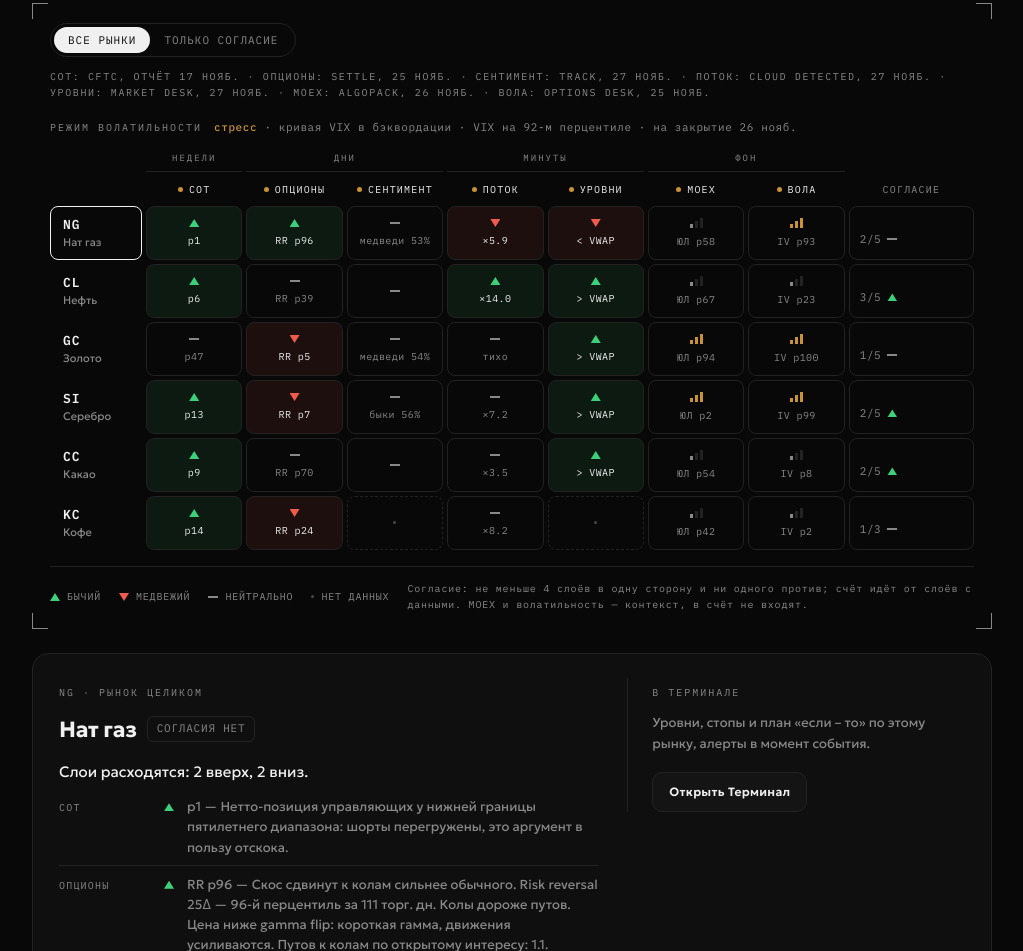
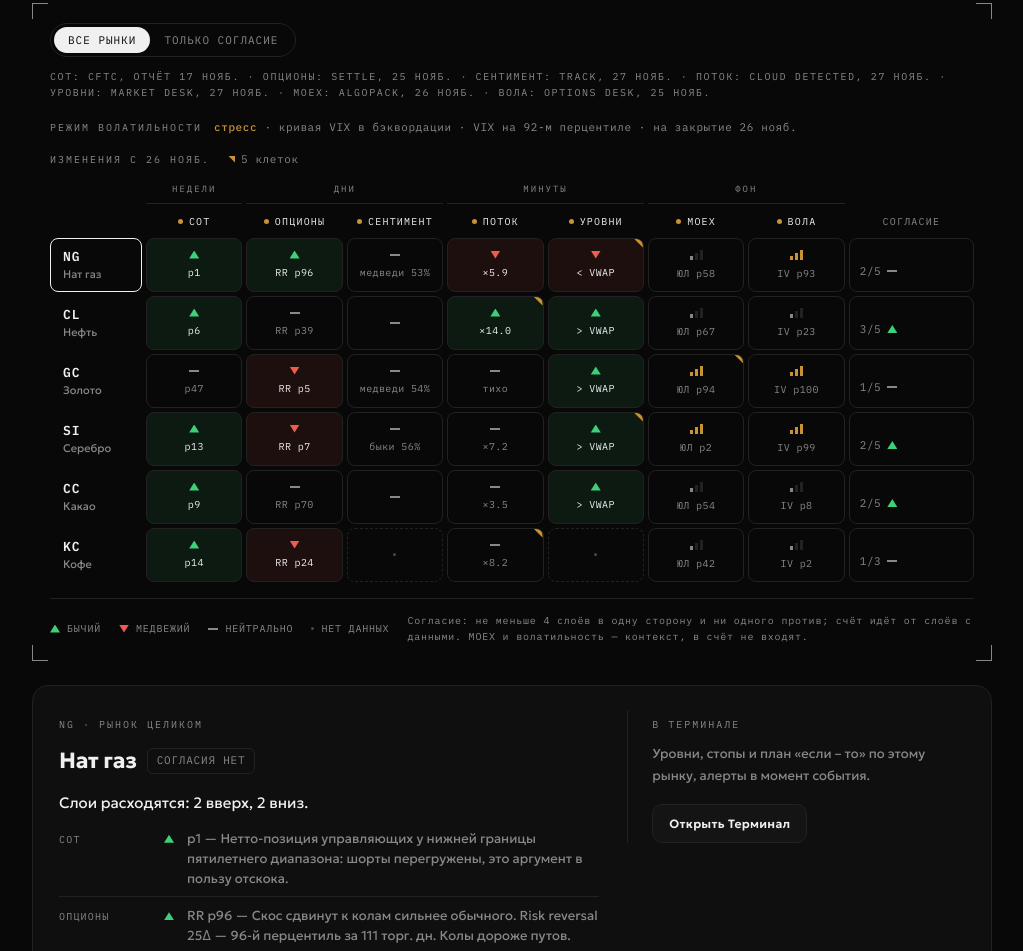
Before and after one commit to glayned/investrolog, a plain HTML site: page next/index.html in a window 1280 px wide. Shown: the part 965-1916 px from the top of the page, without its empty margins (128-1151 px from the left). Drawn offline with nearby package versions, Linux system fonts and the light colour scheme; animation ran at ten frames a second.

Commit message:
Матрица /next/: полоса «изменения с прошлого дня» и отметка изменившихся клеток
Co-Authored-By: Devin AI <158243242+devin-ai-integration[bot]@users.noreply.github.com>

```diff
--- /dev/null
+++ b/next/archive/index.json
@@ -0,0 +1,10 @@
+{
+  "schema": 1,
+  "days": [
+    "2026-11-23",
+    "2026-11-24",
+    "2026-11-25",
+    "2026-11-26",
+    "2026-11-27"
+  ]
+}
--- a/next/matrix.css
+++ b/next/matrix.css
@@ -358,6 +358,43 @@
 .cmx-regime[data-regime="caution"] b,
 .cmx-regime[data-regime="stress"] b { color: var(--signal-accent); }
 
+/* ── Changes since the previous archive day ── */
+.cmx-delta {
+    display: flex;
+    flex-wrap: wrap;
+    align-items: baseline;
+    gap: 2px 18px;
+    margin: 0 0 14px;
+    font-family: var(--font-mono);
+    font-size: 11px;
+    letter-spacing: 0.6px;
+    line-height: 1.6;
+    color: var(--text-secondary);
+}
+.cmx-delta-title { letter-spacing: 2px; text-transform: uppercase; font-size: 10px; }
+.cmx-delta b { font-weight: 500; color: var(--text-primary); }
+.cmx-delta-mark {
+    display: inline-block;
+    width: 7px;
+    height: 7px;
+    margin-right: 6px;
+    background: var(--signal-accent);
+    clip-path: polygon(0 0, 100% 0, 100% 100%);
+}
+.cmx-cell.is-changed { position: relative; }
+.cmx-cell.is-changed { overflow: hidden; }
+.cmx-cell.is-changed::after {
+    content: "";
+    position: absolute;
+    top: 0;
+    right: 0;
+    width: 9px;
+    height: 9px;
+    background: var(--signal-accent);
+    clip-path: polygon(0 0, 100% 0, 100% 100%);
+}
+.cmx-detail-was { margin-top: 8px; font-family: var(--font-mono); font-size: 11px; letter-spacing: 0.6px; color: var(--text-secondary); }
+
 /* ── Events ── */
 .cmx-events {
     display: flex;
--- a/next/matrix.js
+++ b/next/matrix.js
@@ -2,6 +2,8 @@
     'use strict';
 
     const SNAPSHOT_URL = '/next/snapshot.json';
+    const ARCHIVE_URL = '/next/archive';
+    const ARCHIVE_CUTOFF_HOUR_UTC = 22; // same as scripts/archive_matrix.py
     const FETCH_TIMEOUT_MS = 8000;
     const MIN_ALIGNED = 4;
     const MAX_EVENTS = 3;
@@ -43,6 +45,13 @@
             subscribeInvalid: 'Проверьте адрес почты.',
             unavailable: 'Снимок рынка временно недоступен. Свежие данные — в Терминале.',
             regimeTitle: 'Режим волатильности',
+            deltaTitle: date => `Изменения с ${date}`,
+            deltaCells: n => `${n} ${['клетка', 'клетки', 'клеток'][n % 10 === 1 && n % 100 !== 11 ? 0 : n % 10 >= 2 && n % 10 <= 4 && (n % 100 < 12 || n % 100 > 14) ? 1 : 2]}`,
+            deltaNone: 'без изменений',
+            deltaAligned: (id, dir) => `${id}: слои сошлись ${dir}`,
+            deltaLost: id => `${id}: согласия больше нет`,
+            was: (date, label) => `Было ${date}: ${label}`,
+            changed: 'изменилось',
             regimes: { calm: 'спокойный', neutral: 'нейтральный', caution: 'настороженный', stress: 'стресс' },
             curves: {
                 contango: 'кривая VIX в контанго', flat: 'кривая VIX плоская',
@@ -86,6 +95,13 @@
             subscribeInvalid: 'Check the email address.',
             unavailable: 'The market snapshot is temporarily unavailable. Fresh data is in the Terminal.',
             regimeTitle: 'Volatility regime',
+            deltaTitle: date => `Changes since ${date}`,
+            deltaCells: n => `${n} ${n === 1 ? 'cell' : 'cells'}`,
+            deltaNone: 'no changes',
+            deltaAligned: (id, dir) => `${id}: layers aligned ${dir}`,
+            deltaLost: id => `${id}: consensus is gone`,
+            was: (date, label) => `On ${date}: ${label}`,
+            changed: 'changed',
             regimes: { calm: 'calm', neutral: 'neutral', caution: 'cautious', stress: 'stress' },
             curves: {
                 contango: 'VIX curve in contango', flat: 'VIX curve flat',
@@ -320,9 +336,9 @@
             for (const layer of layers) {
                 const cell = instrument.cells[layer.id];
                 row.append(el('button', {
-                    class: 'cmx-btn cmx-cell', type: 'button', 'data-kind': 'cell',
+                    class: `cmx-btn cmx-cell${cell.was ? ' is-changed' : ''}`, type: 'button', 'data-kind': 'cell',
                     'data-layer': layer.id, 'data-s': cell.state,
-                    'aria-label': `${instrument.name}, ${layer.label}: ${stateLabel(cell)}${cell.metric ? `, ${cell.metric}` : ''}`
+                    'aria-label': `${instrument.name}, ${layer.label}: ${stateLabel(cell)}${cell.metric ? `, ${cell.metric}` : ''}${cell.was ? `, ${T.changed}` : ''}`
                 }, mark(cell), cell.metric && el('span', { class: 'cmx-metric', text: cell.metric })));
             }
 
@@ -417,6 +433,7 @@
                 el('span', { class: 'cmx-detail-kicker', text: [HORIZONS[layer.horizon], layer.label, origin].filter(Boolean).join(' · ') }),
                 el('h3', { class: 'cmx-detail-title' }, el('span', { text: instrument.name }), chip),
                 note && el('p', { class: 'cmx-detail-text', text: note }),
+                cell.was && el('p', { class: 'cmx-detail-was', text: T.was(reportFormat.format(snapshot.previous.date), stateLabel(cell.was)) }),
                 layer.about && el('p', { class: 'cmx-detail-about', text: layer.about })),
             closedBlock(closed || T.cellClosed, layer.url)
         ];
@@ -470,6 +487,26 @@
             el('span', { class: 'cmx-regime-title', text: T.regimeTitle }),
             el('b', { text: T.regimes[r.regime] }),
             ` · ${T.curves[r.curve]} · ${T.regimeRank(r.rank)} · ${T.regimeDate(reportFormat.format(r.reportDate))}`));
+    }
+
+    /* What moved since the last finished day of the archive: new and lost consensus first, then the number of cells */
+    function renderDelta() {
+        const p = snapshot.previous;
+        if (!p) return;
+        const gained = [], lost = [];
+        for (const instrument of snapshot.instruments) {
+            const c = instrument.consensus, before = instrument.alignedBefore;
+            if (c.aligned && before !== c.dir) gained.push(el('b', { text: T.deltaAligned(instrument.id, DIRECTION_WORDS[c.dir]) }));
+            else if (!c.aligned && before) lost.push(el('span', { text: T.deltaLost(instrument.id) }));
+        }
+        const cells = snapshot.instruments.reduce((n, i) => n + Object.values(i.cells).filter(cell => cell.was).length, 0);
+        const count = cells
+            ? el('span', null, el('i', { class: 'cmx-delta-mark', 'aria-hidden': 'true' }), T.deltaCells(cells))
+            : el('span', { text: T.deltaNone });
+        const strip = el('p', { class: 'cmx-delta' },
+            el('span', { class: 'cmx-delta-title', text: T.deltaTitle(reportFormat.format(p.date)) }));
+        strip.append(count, ...gained, ...lost);
+        grid.before(strip);
     }
 
     function renderMeta() {
@@ -542,6 +579,38 @@
         }
     }
 
+    /* The archive day closes at the cut-off: before it "the previous day" is yesterday's file, after it today's */
+    async function loadPrevious() {
+        const now = new Date();
+        const current = new Date(now.getTime() + (24 - ARCHIVE_CUTOFF_HOUR_UTC) * 3600000).toISOString().slice(0, 10);
+        const index = await fetchJson(`${ARCHIVE_URL}/index.json`);
+        const days = (Array.isArray(index && index.days) ? index.days : [])
+            .filter(day => typeof day === 'string' && /^\d{4}-\d{2}-\d{2}$/.test(day) && day < current).sort();
+        if (!days.length) return null;
+        const day = days[days.length - 1];
+        const raw = await fetchJson(`${ARCHIVE_URL}/${day}.json`);
+        if (!raw || raw.schema !== 1 || raw.date !== day || !raw.markets || typeof raw.markets !== 'object') return null;
+        return { date: new Date(`${day}T00:00:00Z`), markets: raw.markets };
+    }
+
+    /* A cell counts as changed only when both days have data: a layer that went silent is not a market move */
+    function applyPrevious(data, previous) {
+        if (!previous) return;
+        data.previous = previous;
+        for (const instrument of data.instruments) {
+            const market = previous.markets[instrument.id];
+            if (!market || !market.cells || typeof market.cells !== 'object') continue;
+            for (const layer of data.layers) {
+                const cell = instrument.cells[layer.id];
+                const was = normalizeCell(market.cells[layer.id], layer);
+                if (cell.state === 'na' || was.state === 'na') continue;
+                if (cell.state !== was.state || cell.level !== was.level) cell.was = was;
+            }
+            const c = market.consensus;
+            instrument.alignedBefore = c && c.aligned === true && (c.dir === 'bull' || c.dir === 'bear') ? c.dir : null;
+        }
+    }
+
     async function loadSnapshot() {
         const data = normalizeSnapshot(await fetchJson(SNAPSHOT_URL));
         /* Optional strips load alongside the layers, so they add no time to the first paint */
@@ -551,9 +620,14 @@
                 return null;
             })
             : null;
-        const [events, regime] = await Promise.all([
+        const previousDay = loadPrevious().catch(error => {
+            console.warn('Consensus matrix: archive:', error);
+            return null;
+        });
+        const [events, regime, previous] = await Promise.all([
             optional(data.eventsSource, 'calendar'),
             optional(data.regimeSource, 'VIX regime'),
+            previousDay,
             ...data.layers.filter(layer => layer.source).map(async layer => {
                 applyLayer(data, layer, await optional(layer.source, `layer ${layer.id}`));
             })
@@ -561,6 +635,7 @@
         for (const instrument of data.instruments) instrument.consensus = consensus(instrument, data.voting);
         data.events = normalizeEvents(events);
         data.regime = normalizeRegime(regime);
+        applyPrevious(data, previous);
         return data;
     }
 
@@ -568,6 +643,7 @@
         snapshot = data;
         renderMeta();
         renderRegime();
+        renderDelta();
         renderMatrix();
         const aligned = dataRows().find(row => row.classList.contains('is-aligned'));
         select((aligned || dataRows()[0]).querySelector('.cmx-name'));
```
Also changed, not shown: 3 other files.
